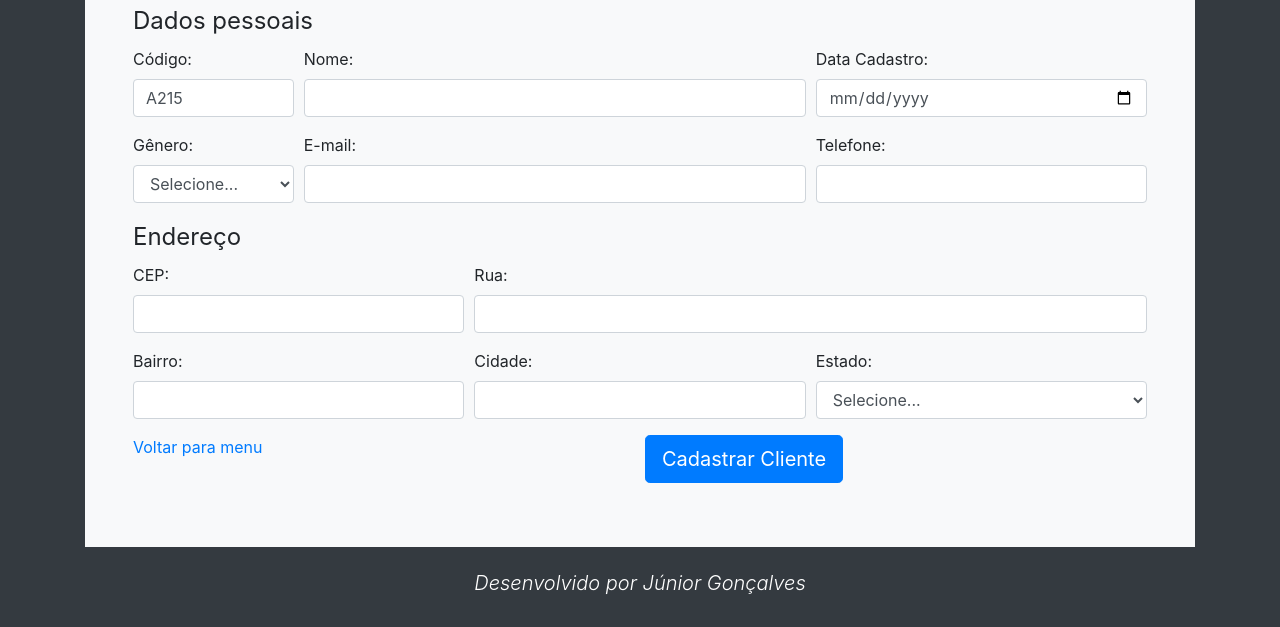
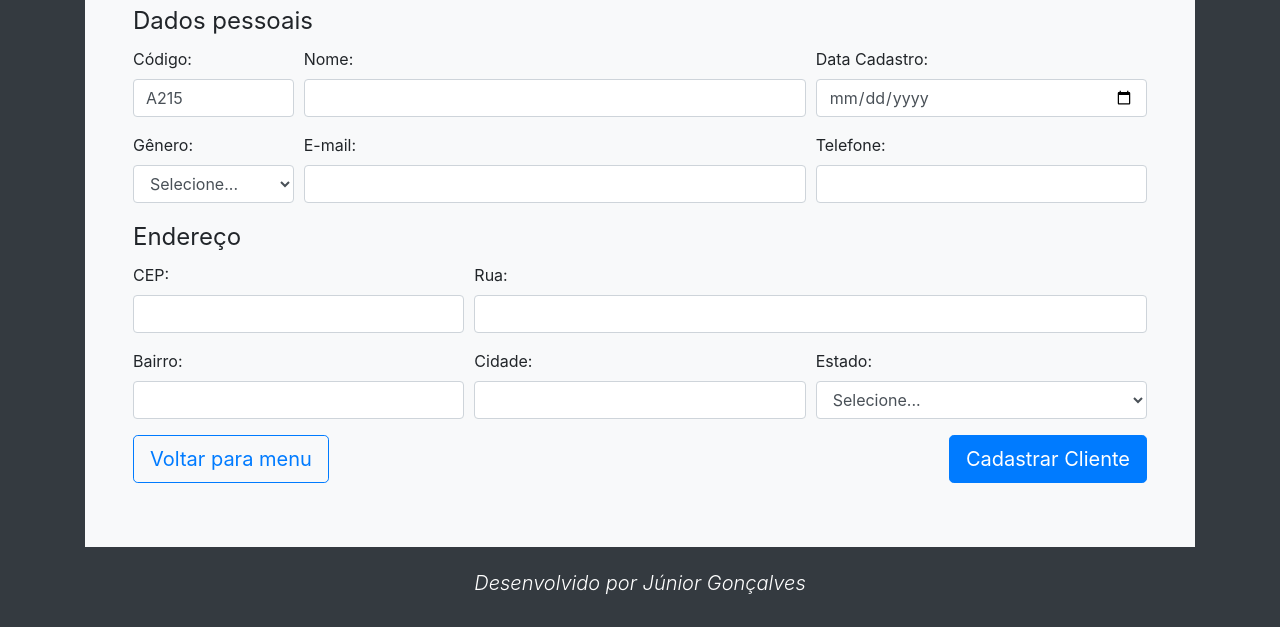
Before and after one commit to RTeixe0/bootstrap-aula02, a plain HTML site: page form-clientes.html in a window 1280 px wide. Shown: the part 227-854 px from the top of the page. Drawn offline with nearby package versions, Linux system fonts and the light colour scheme.

Commit message:
atualização nova

```diff
--- a/form-clientes.html
+++ b/form-clientes.html
@@ -131,9 +131,9 @@
 
           <div class="form-row">
               <div class="form-group col-6 ">
-                <a href="index.html" class="">Voltar para menu</a>
+                <a href="index.html" class="btn btn-outline-primary btn-lg">Voltar para menu</a>
               </div>
-              <div class="form-group col-6">
+              <div class="form-group col-6 text-right">
                 <button type="submit" class="btn btn-primary btn-lg">Cadastrar Cliente</button>
               </div>
           </div>
```
Also changed, not shown: catalogo.html (+2 -2 lines).
